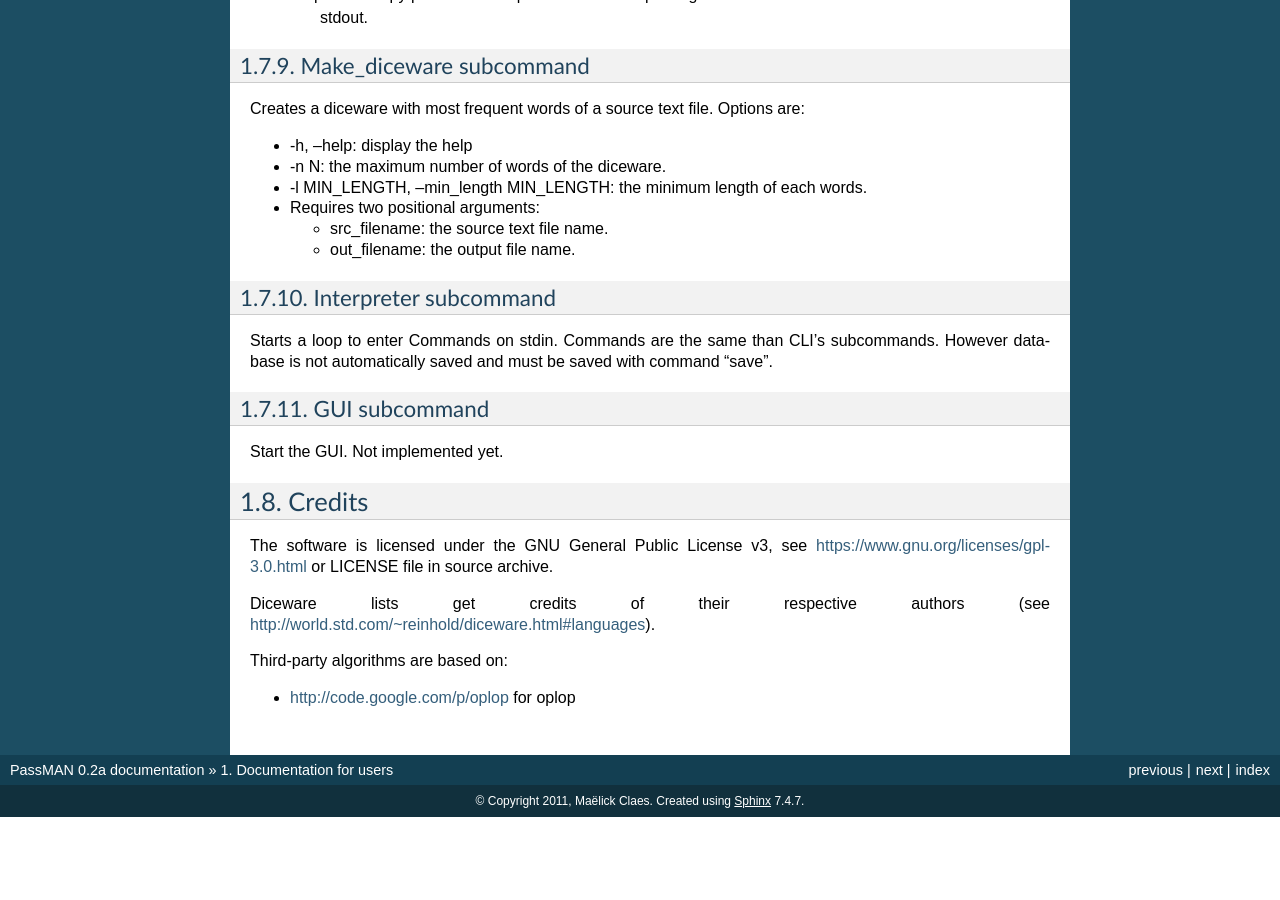
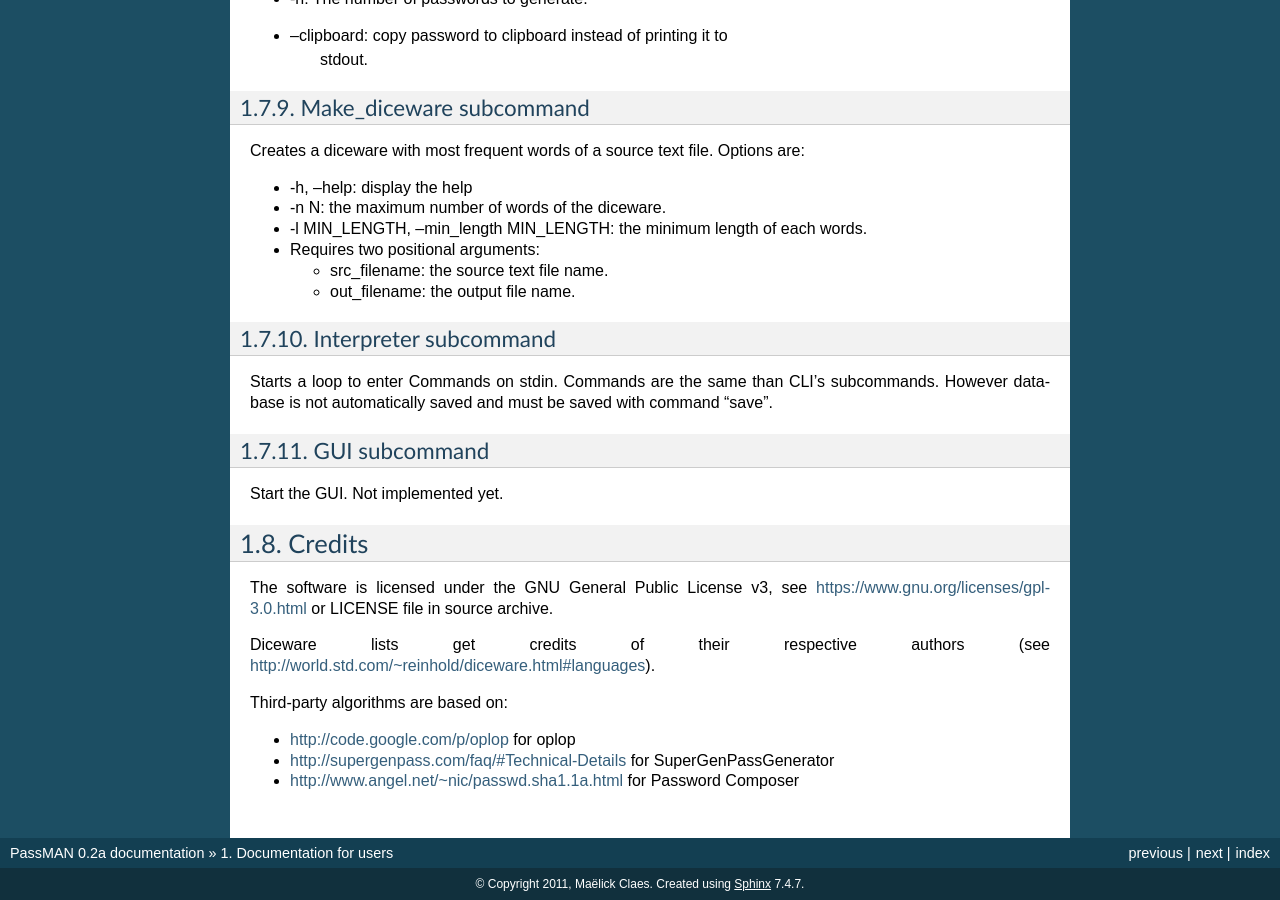
Before and after one commit to maelick/PassMAN, a Sphinx documentation site: the page built from doc/source/userdoc.rst, in a window 1280 px wide and 900 px high, scrolled down 4622 px. Built offline with Sphinx 7.4.7, drawn with Linux system fonts in a browser that asks for light colours; before the commit the page ends 5439 px from its top, so only the background shows below that; some of the changed text lies outside the part shown.

Commit message:
Doc update for SuperGenPass + Password Composer

```diff
--- a/doc/source/devdoc.rst
+++ b/doc/source/devdoc.rst
@@ -59,7 +59,7 @@ passphrase
 (:py:class:`~passgen.PasswordGenerator.get_password`). Currently
 subclasses of :py:class:`~passgen.PasswordGenerator` are
 :py:class:`~passgen.PassmanGenerator` and
-:py:class:`~passgen.OplopGenerator`. Future implementation are
+:py:class:`~passgen.OplopGenerator`,
 :py:class:`~passgen.SuperGenPassGenerator` and
 :py:class:`~passgen.PasswordComposerGenerator`.
 
--- a/doc/source/pythondoc.rst
+++ b/doc/source/pythondoc.rst
@@ -25,15 +25,11 @@ Oplop generator
 SuperGenPass generator
 ......................
 
-This class is not yet implemented.
-
 .. autoclass:: passgen.SuperGenPassGenerator
    :members:
 
 PasswordComposer generator
 ..........................
-
-This class is not yet implemented.
 
 .. autoclass:: passgen.PasswordComposerGenerator
    :members:
--- a/doc/source/userdoc.rst
+++ b/doc/source/userdoc.rst
@@ -138,6 +138,8 @@ can be used by simply using their name.
 Currently implemented third-party algorithms:
 
 - oplop
+- SuperGenPass
+- Password Composer
 
 
 
@@ -312,3 +314,5 @@ http://world.std.com/~reinhold/diceware.html#languages).
 Third-party algorithms are based on:
 
 - http://code.google.com/p/oplop for oplop
+- http://supergenpass.com/faq/#Technical-Details for SuperGenPassGenerator
+- http://www.angel.net/~nic/passwd.sha1.1a.html for Password Composer
```
Also changed, not shown: 2 other files.
